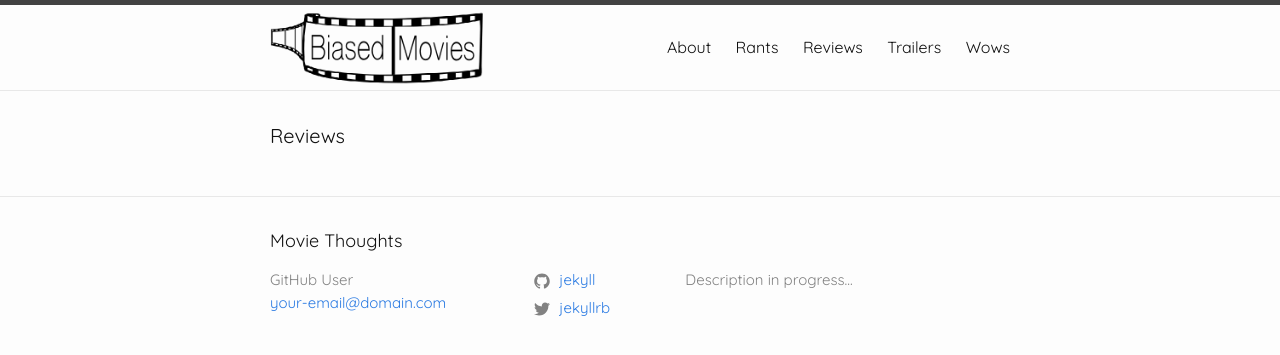
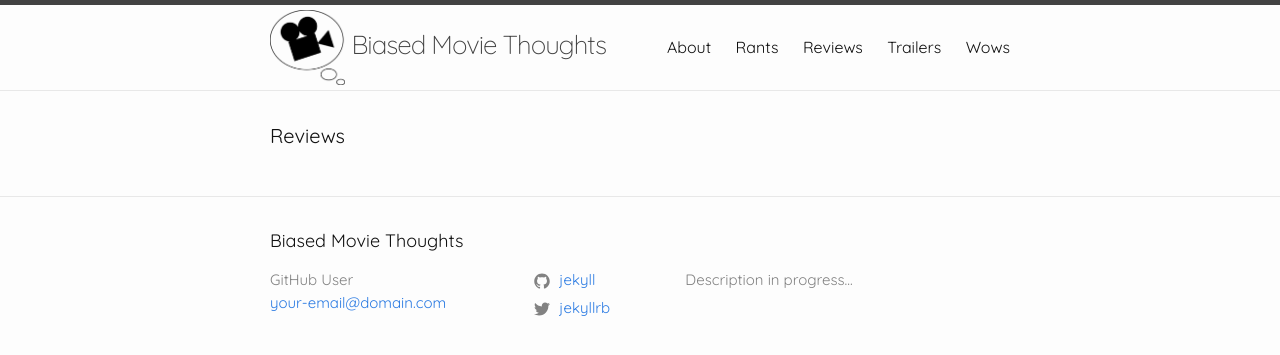
Before and after one commit to ncskier/film_blog, a Jekyll site: the page built from reviews.md, in a window 1280 px wide. Shown: the top 355 px of the page. Built offline with Jekyll 4.4.1, drawn with Linux system fonts in a browser that asks for light colours.

Commit message:
add logo and change site title

```diff
--- a/_config.yml
+++ b/_config.yml
@@ -1,4 +1,4 @@
-title: Movie Thoughts
+title: Biased Movie Thoughts
 author: GitHub User
 email: your-email@domain.com
 description: > # this means to ignore newlines until "baseurl:"
--- a/_includes/icon-logo.html
+++ b/_includes/icon-logo.html
@@ -1,3 +1,4 @@
+{% comment %}
 <a href="{{ "/" | relative_url }}">
   <img class="logo"
     src="{{ "/assets/images/icon-logo-250w.png" | relative_url }}"
@@ -7,3 +8,12 @@
       {{ "/assets/images/icon-logo-100w.png" | relative_url }} 100w"
     alt="Biased Movies Logo">
 </a>
+{% endcomment %}
+
+<a class="site-title" href="{{ "/" | relative_url }}">
+  <img class="logo"
+    src="{{ "/assets/images/movie-thoughts-logo.png" | relative_url }}"
+    alt="Movie Thoughts Logo">
+
+  {{ site.title | escape }}
+</a>
```
